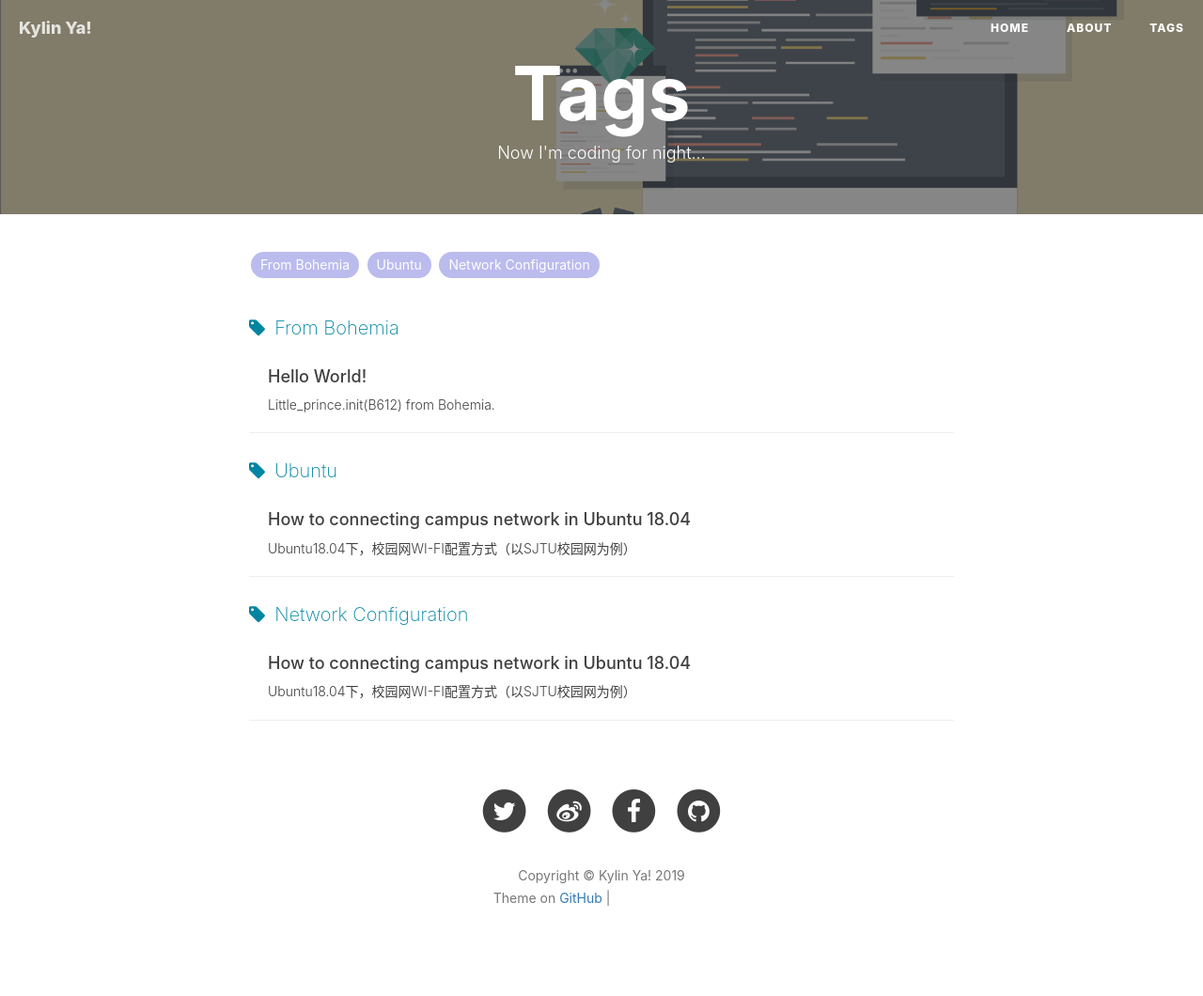
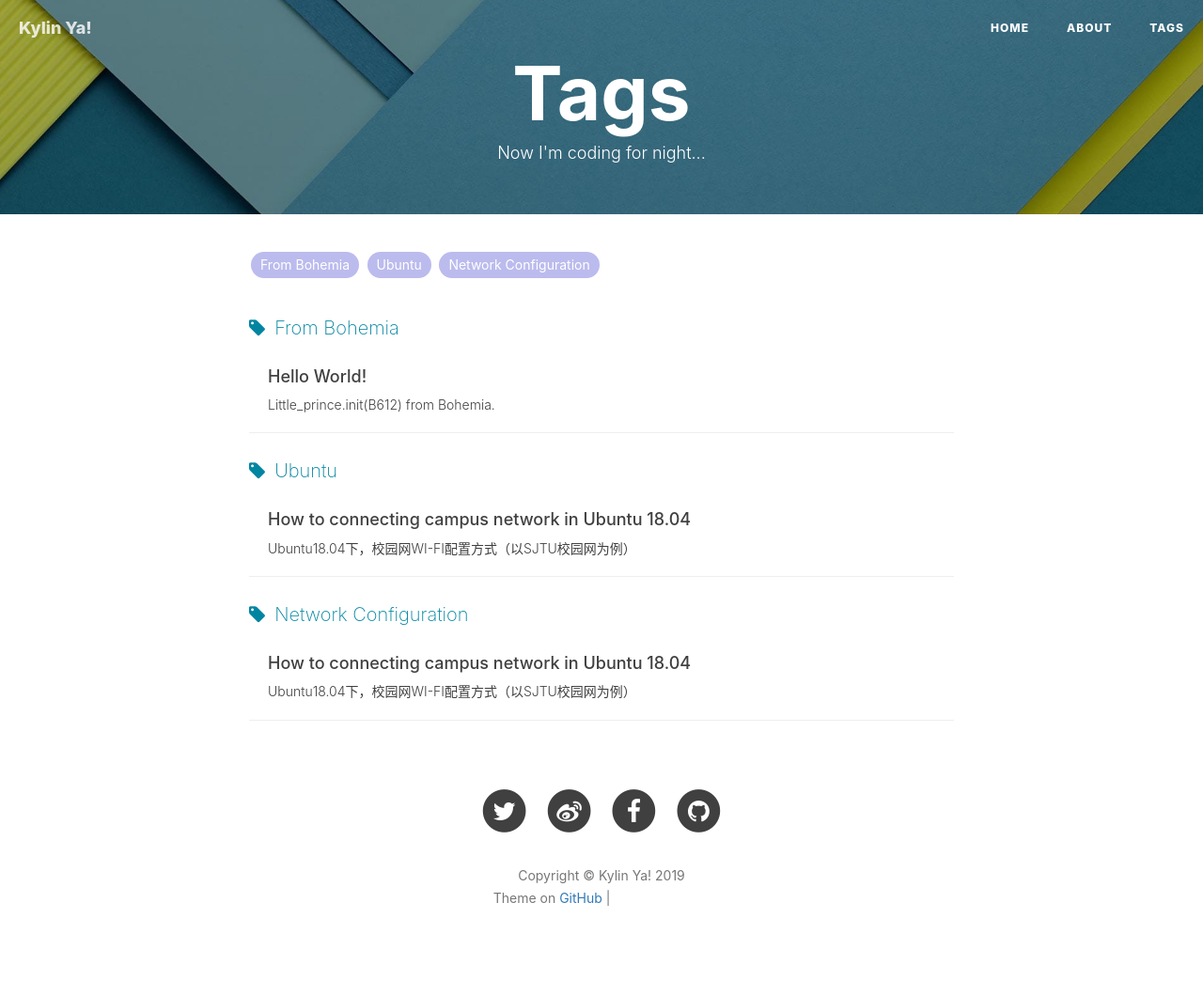
Before and after one commit to KylinC/KylinC.github.io, a Jekyll site: the page built from tags.html, in a window 1280 px wide. Shown: the whole page at 94% size. Built offline with Jekyll 4.4.1, drawn with Linux system fonts in a browser that asks for light colours; nearby versions of some CDN libraries; comment, search, counter and statistics services are not loaded; grey boxes are pictures that could not be loaded.

Commit message:
bg_change

```diff
--- a/_config.yml
+++ b/_config.yml
@@ -1,7 +1,7 @@
 # Site settings
 title: Kylin Ya!
 SEOTitle: KylinChen | Blog
-header-img: img/post-bg-debug.png
+header-img: img/tag-bg-o.jpg
 email: k1017856853@icloud.com
 description: "Sophomore in Shanghai JioaTong University, as well a poet and musician."
 keyword: "Kylin, KylinChen, 陈麒麟的博客, SJTU, iOS, Apple, iPhone"
--- a/about.html
+++ b/about.html
@@ -2,7 +2,7 @@
 layout: page
 title: "About"
 description: "Kylin is indeed a cute Kylin."
-header-img: "img/post-bg-debug.png"
+header-img: "img/tag-bg-o.jpg"
 ---
 
 <!-- Language Selector -->
--- a/tags.html
+++ b/tags.html
@@ -2,7 +2,7 @@
 title: Tags
 layout: default
 description: Now I'm coding for night...
-header-img: "img/post-bg-debug.png"
+header-img: "img/tag-bg-o.jpg"
 ---
 
 <!-- Page Header -->
```
Also changed, not shown: img/post-bg-hacker.jpg (added), img/post-bg-universe.jpg (added), img/tag-bg-o.jpg (added).
